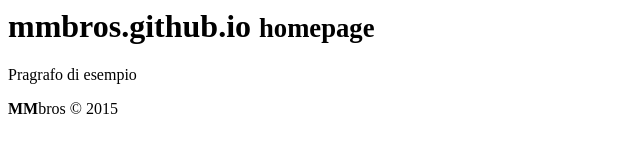
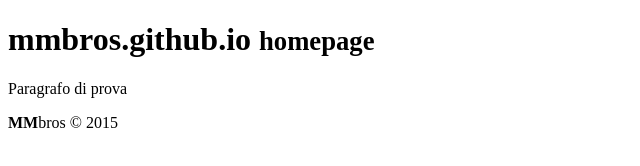
Before and after one commit to mmbros/mmbros.github.io, a plain HTML site: page index.html in a window 1280 px wide. Shown: the whole page, without its empty margins (0-640 px from the left). Drawn offline with Linux system fonts and the light colour scheme.

Commit message:
update front page

```diff
--- a/index.html
+++ b/index.html
@@ -1,10 +1,11 @@
+<!DOCTYPE html>
 <html>
   <head>
     <title>mmbros homepage</title>
   </head>
   <body>
     <h1>mmbros.github.io <small>homepage</small></h1>
-    <p>Pragrafo di esempio</p>
+    <p>Paragrafo di prova</p>
   <footer><b>MM</b>bros &copy; 2015</footer>
   </body>
 </html>
```
